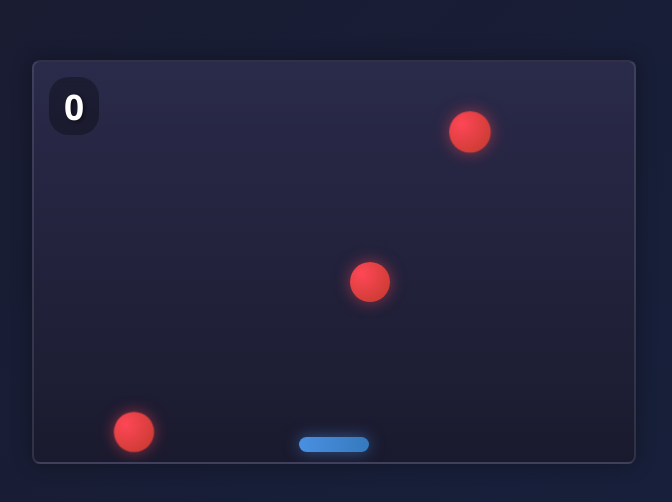
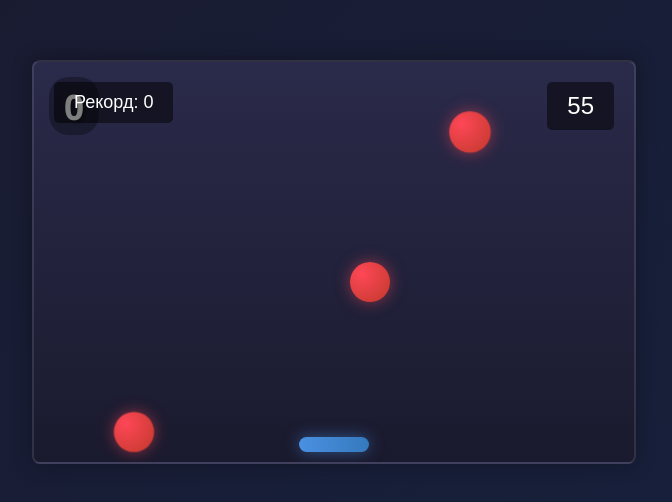
Before and after one commit to Progulshiky123/demo-repository, a website: page index.html in a window 1280 px wide. Shown: the part 138-640 px from the top of the page, without its empty margins (306-978 px from the left). Drawn offline with Linux system fonts and the light colour scheme.

Commit message:
Implement timer and high score features in the game

```diff
--- a/index.html
+++ b/index.html
@@ -10,11 +10,14 @@
     <div id="game-container">
         <div id="player"></div>
         <div id="score">0</div>
+        <div id="timer">60</div>
+        <div id="high-score">Рекорд: 0</div>
 
         <div id="game-over-screen" class="game-message">
-            <h1>Gra zavershena!</h1>
-            <p>Vashi ochky: <span id="final-score">0</span></p>
-            <button id="restartButton">Hraty znovu</button>
+            <h1>Гра завершена!</h1>
+            <p>Ваші очки: <span id="final-score">0</span></p>
+            <p>Рекорд: <span id="high-score-display">0</span></p>
+            <button id="restartButton">Грати знову</button>
         </div>
     </div>
 
--- a/script.js
+++ b/script.js
@@ -2,9 +2,12 @@
 const gameContainer = document.getElementById('game-container');
 const player = document.getElementById('player');
 const scoreDisplay = document.getElementById('score');
+const timerDisplay = document.getElementById('timer');
+const highScoreDisplay = document.getElementById('high-score');
 const gameOverScreen = document.getElementById('game-over-screen');
 const restartButton = document.getElementById('restartButton');
 const finalScoreDisplay = document.getElementById('final-score');
+const highScoreFinalDisplay = document.getElementById('high-score-display');
 
 // Налаштування гри
 const containerWidth = gameContainer.clientWidth;
@@ -15,16 +18,20 @@ const playerHeight = player.clientHeight;
 const playerSpeed = 8; // Швидкість руху гравця
 const bulletSpeed = 10; // Швидкість польоту кулі
 const enemySpeed = 2; // Швидкість руху ворогів
+const GAME_DURATION = 60; // Тривалість гри в секундах
 
 let playerX = (containerWidth - playerWidth) / 2; // Початкова позиція гравця по X
 let score = 0;
 let isGameOver = false;
+let timeLeft = GAME_DURATION;
+let highScore = localStorage.getItem('highScore') || 0;
 
 let bullets = []; // Масив для куль
 let enemies = []; // Масив для ворогів
 
 let gameInterval; // Головний ігровий цикл
 let enemySpawnInterval; // Інтервал для створення ворогів
+let timerInterval;
 
 let keysPressed = {}; // Об'єкт для відстеження натиснутих клавіш
 
@@ -184,11 +191,33 @@ function gameLoop() {
     checkCollisions(); // Перевіряємо зіткнення кожного кадру
 }
 
+// Функція для оновлення таймера
+function updateTimer() {
+    timeLeft--;
+    timerDisplay.textContent = timeLeft;
+
+    if (timeLeft <= 0) {
+        endGame();
+    }
+}
+
+// Функція для оновлення рекорду
+function updateHighScore() {
+    if (score > highScore) {
+        highScore = score;
+        localStorage.setItem('highScore', highScore);
+        highScoreDisplay.textContent = `Рекорд: ${highScore}`;
+    }
+}
+
 // Функція для початку гри
 function startGame() {
     isGameOver = false;
     score = 0;
+    timeLeft = GAME_DURATION;
     scoreDisplay.textContent = score;
+    timerDisplay.textContent = timeLeft;
+    highScoreDisplay.textContent = `Рекорд: ${highScore}`;
     playerX = (containerWidth - playerWidth) / 2; // Скидаємо позицію гравця
     player.style.left = `${playerX}px`;
 
@@ -205,6 +234,7 @@ function startGame() {
 
     // Запускаємо генерацію ворогів
     enemySpawnInterval = setInterval(createEnemy, 1500); // Новий ворог кожні 1.5 секунди
+    timerInterval = setInterval(updateTimer, 1000);
 }
 
 // Функція для завершення гри
@@ -212,13 +242,14 @@ function endGame() {
     isGameOver = true;
     clearInterval(gameInterval);
     clearInterval(enemySpawnInterval);
+    clearInterval(timerInterval);
 
-    // Додаємо анімацію завершення гри
+    updateHighScore();
     gameContainer.style.animation = 'gameOver 0.5s ease-out';
     finalScoreDisplay.textContent = score;
+    highScoreFinalDisplay.textContent = highScore;
     gameOverScreen.classList.add('active');
 }
-
 // Додаємо стилі для анімації завершення гри
 const gameOverStyle = document.createElement('style');
 gameOverStyle.textContent = `
--- a/style.css
+++ b/style.css
@@ -154,3 +154,32 @@ body {
     transform: translateY(1px);
     box-shadow: 0 0 10px rgba(74, 144, 226, 0.3);
 }
+
+#timer {
+    position: absolute;
+    top: 20px;
+    right: 20px;
+    font-size: 24px;
+    color: #fff;
+    background-color: rgba(0, 0, 0, 0.5);
+    padding: 10px 20px;
+    border-radius: 5px;
+    font-family: Arial, sans-serif;
+}
+
+#high-score {
+    position: absolute;
+    top: 20px;
+    left: 20px;
+    font-size: 18px;
+    color: #fff;
+    background-color: rgba(0, 0, 0, 0.5);
+    padding: 10px 20px;
+    border-radius: 5px;
+    font-family: Arial, sans-serif;
+}
+
+#high-score-display {
+    font-weight: bold;
+    color: #ffd700;
+}
```
